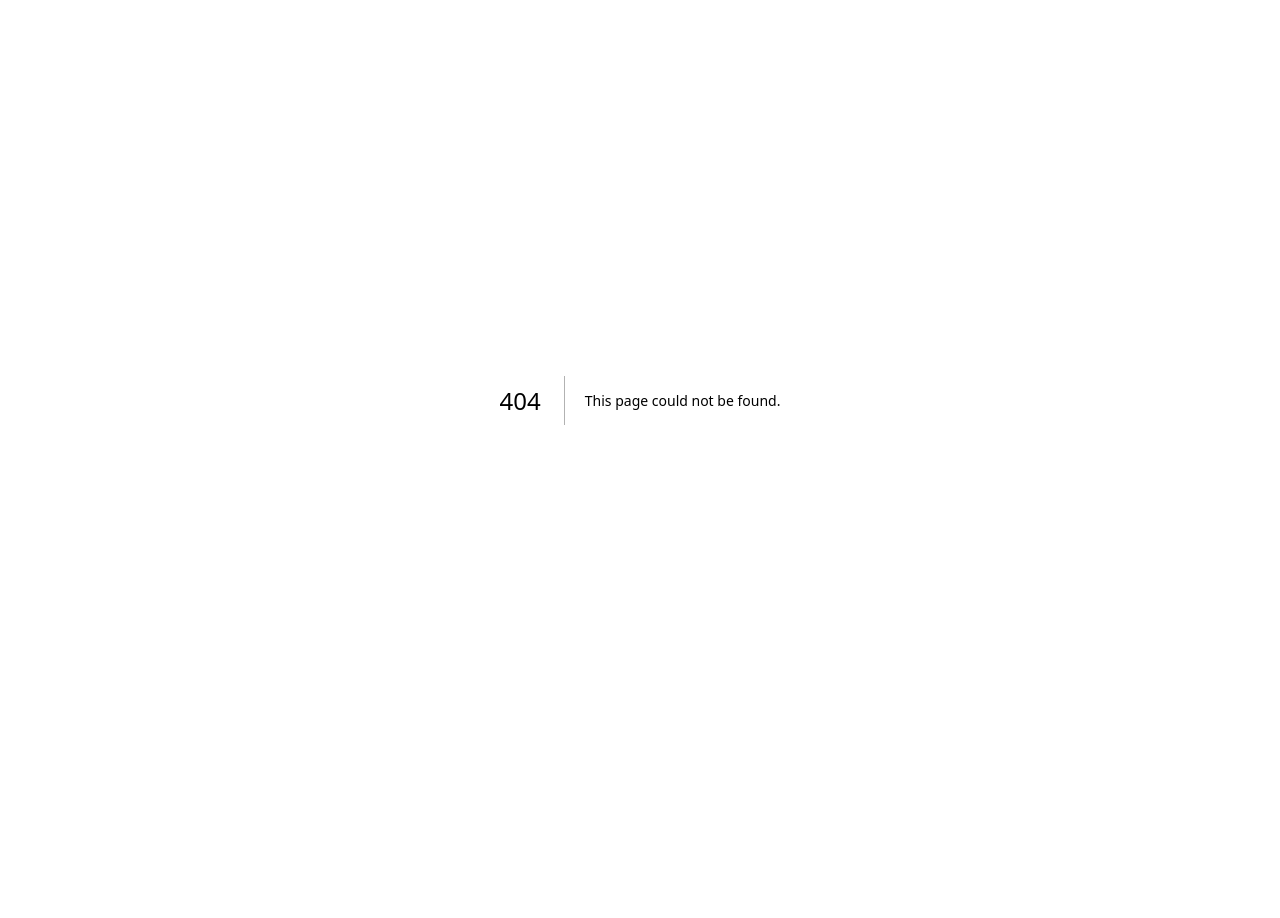
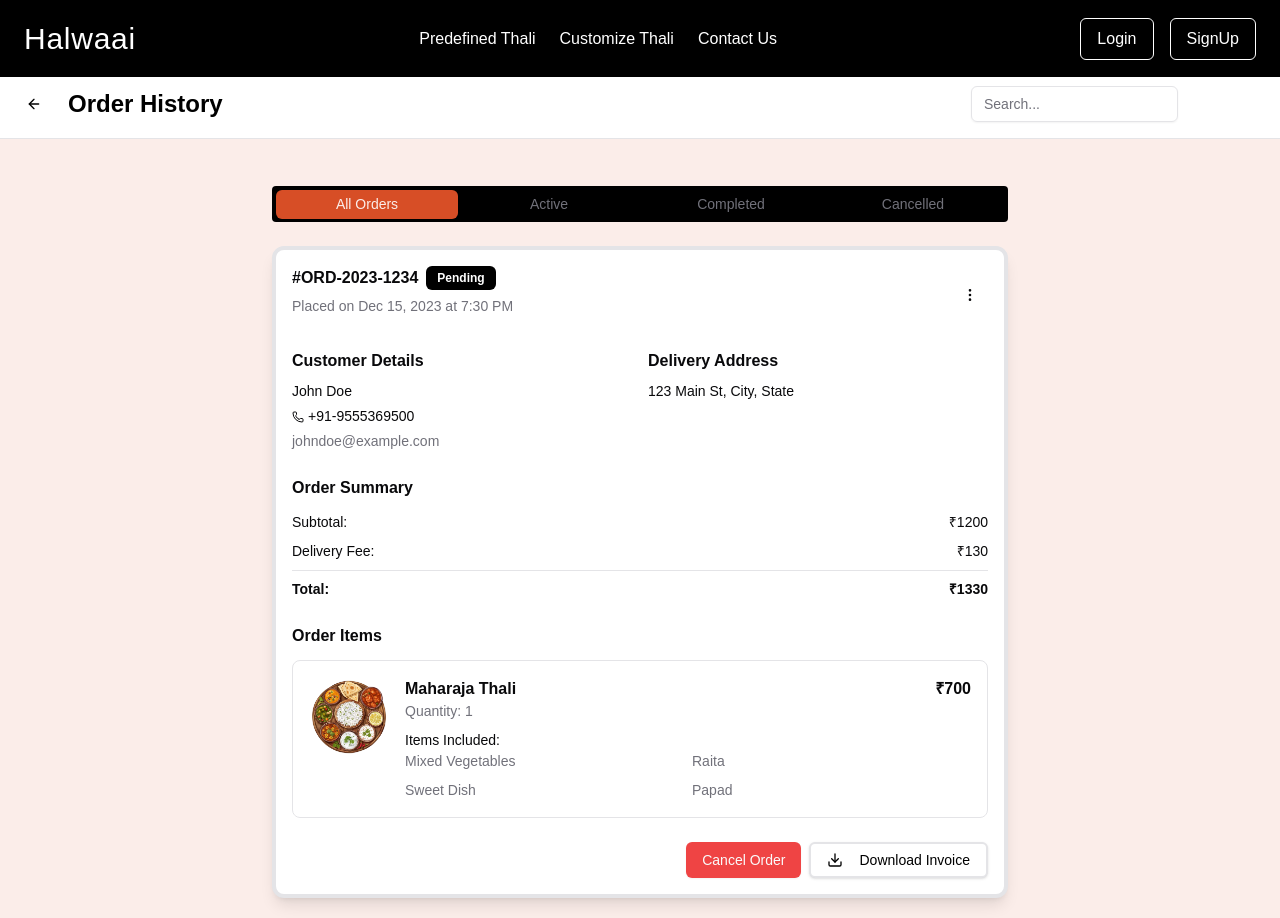
Before and after one commit to Ramsha42001/halwaai-ui, a Next.js app: page /admin/orderDetails in a window 1280 px wide. Before the commit this address had no page. Before the commit the page ends 800 px from the top, so only its background shows below. Built offline with nearby package versions, Linux system fonts and the light colour scheme; a web font is replaced by a local one.

Commit message:
added admin order details

```diff
--- /dev/null
+++ b/src/app/admin/orderDetails/page.tsx
@@ -0,0 +1,223 @@
+'use client'
+
+import { useState } from 'react'
+import { ArrowLeft, MoreVertical, Download, Phone, Menu } from 'lucide-react'
+import { Input } from '@/components/ui/input'
+import { Button } from '@/components/ui/button'
+import { Card, CardContent, CardHeader } from '@/components/ui/card'
+import { Tabs, TabsList, TabsTrigger } from '@/components/ui/tabs'
+import { Badge } from '@/components/ui/badge'
+import {
+  Sheet,
+  SheetContent,
+  SheetTitle,
+  SheetTrigger,
+} from "@/components/ui/sheet"
+import {
+  DropdownMenu,
+  DropdownMenuContent,
+  DropdownMenuItem,
+  DropdownMenuTrigger,
+} from '@/components/ui/dropdown-menu'
+import { orders } from '@/app/data/orders'
+
+export default function History() {
+  const [searchQuery, setSearchQuery] = useState('')
+  const [activeTab, setActiveTab] = useState('all')
+
+  return (
+    <div className="container mx-auto p-4 max-w-3xl mt-[70px] pb-[40%] sm:pb-[30%] lg:pb-[20px]">
+      <div className="fixed top-[70px] left-0 right-0 flex items-center justify-between p-4 mb-6 bg-white border-b text-[black] z-30">
+        <div className="flex items-center gap-4">
+          <Button variant="ghost" size="icon">
+            <ArrowLeft className="h-5 w-5" />
+          </Button>
+          <h1 className="text-xl md:text-2xl font-semibold">Order History</h1>
+        </div>
+        <div className="flex items-center gap-2">
+          <Input
+            type="search"
+            placeholder="Search..."
+            className="max-w-[120px] md:max-w-xs hidden md:block"
+            value={searchQuery}
+            onChange={(e) => setSearchQuery(e.target.value)}
+          />
+          <Sheet>
+            <SheetTitle className="text-transparent">
+              Category
+            </SheetTitle>
+            <SheetTrigger asChild>
+              <Button variant="ghost" size="icon" className="md:hidden">
+                <Menu className="h-5 w-5 " />
+              </Button>
+            </SheetTrigger>
+            <SheetContent side="right" className="w-[200px] sm:w-[300px]">
+              <div className="flex flex-col gap-4 mt-6">
+                <Button
+                  variant={activeTab === 'all' ? 'default' : 'ghost'}
+                  onClick={() => setActiveTab('all')}
+                  className="w-full justify-start bg-opacity-40"
+                >
+                  All Orders
+                </Button>
+                <Button
+                  variant={activeTab === 'active' ? 'default' : 'ghost'}
+                  onClick={() => setActiveTab('active')}
+                  className="w-full justify-start bg-opacity-40"
+                >
+                  Active
+                </Button>
+                <Button
+                  variant={activeTab === 'completed' ? 'default' : 'ghost'}
+                  onClick={() => setActiveTab('completed')}
+                  className="w-full justify-start bg-opacity-40"
+                >
+                  Completed
+                </Button>
+                <Button
+                  variant={activeTab === 'cancelled' ? 'default' : 'ghost'}
+                  onClick={() => setActiveTab('cancelled')}
+                  className="w-full justify-start bg-opacity-40"
+                >
+                  Cancelled
+                </Button>
+              </div>
+            </SheetContent>
+          </Sheet>
+        </div>
+      </div>
+
+      <div className="mt-[80px] md:mt-[100px]">
+        <Input
+          type="search"
+          placeholder="Search Orders..."
+          className="mb-4 md:hidden"
+          value={searchQuery}
+          onChange={(e) => setSearchQuery(e.target.value)}
+        />
+
+        <Tabs value={activeTab} onValueChange={setActiveTab} className="mb-6 bg-[black] rounded-sm hidden md:block">
+          <TabsList className="grid w-full grid-cols-4 bg-[black] ">
+            <TabsTrigger value="all">All Orders</TabsTrigger>
+            <TabsTrigger value="active">Active</TabsTrigger>
+            <TabsTrigger value="completed">Completed</TabsTrigger>
+            <TabsTrigger value="cancelled">Cancelled</TabsTrigger>
+          </TabsList>
+        </Tabs>
+
+        <div className="space-y-4">
+          {orders.map((order) => (
+            <Card key={order.id} className="overflow-hidden">
+              <CardHeader className="flex flex-row items-center justify-between p-4">
+                <div className="space-y-1.5">
+                  <div className="flex items-center gap-2">
+                    <span className="font-semibold">#{order.id}</span>
+                    <Badge variant={order.status === 'pending' ? 'secondary' : 'default'} className="bg-[black] text-[white]">
+                      {order.status.charAt(0).toUpperCase() + order.status.slice(1)}
+                    </Badge>
+                  </div>
+                  <p className="text-sm text-muted-foreground">
+                    Placed on {order.date} at {order.time}
+                  </p>
+                </div>
+                <DropdownMenu>
+                  <DropdownMenuTrigger asChild>
+                    <Button variant="ghost" size="icon">
+                      <MoreVertical className="h-4 w-4" />
+                    </Button>
+                  </DropdownMenuTrigger>
+                  <DropdownMenuContent align="end">
+                    <DropdownMenuItem>Accept Order</DropdownMenuItem>
+                    <DropdownMenuItem>Reject Order</DropdownMenuItem>
+                    <DropdownMenuItem>Download Invoice</DropdownMenuItem>
+                  </DropdownMenuContent>
+                </DropdownMenu>
+              </CardHeader>
+              <CardContent className="p-4">
+                <div className="grid gap-6">
+                  <div className="grid gap-4">
+                    <div className="grid grid-cols-1 sm:grid-cols-2 gap-4">
+                      <div>
+                        <h3 className="font-semibold mb-2">Customer Details</h3>
+                        <div className="space-y-1 text-sm">
+                          <p>{order.customer.name}</p>
+                          <p className="flex items-center gap-1">
+                            <Phone className="h-3 w-3" />
+                            {order.customer.phone}
+                          </p>
+                          <p className="text-muted-foreground">{order.customer.email}</p>
+                        </div>
+                      </div>
+                      <div>
+                        <h3 className="font-semibold mb-2">Delivery Address</h3>
+                        <p className="text-sm">{order.deliveryAddress}</p>
+                      </div>
+                    </div>
+                  </div>
+
+                  <div>
+                    <h3 className="font-semibold mb-3">Order Summary</h3>
+                    <div className="space-y-2 text-sm">
+                      <div className="flex justify-between">
+                        <span>Subtotal:</span>
+                        <span>₹{order.subtotal}</span>
+                      </div>
+                      <div className="flex justify-between">
+                        <span>Delivery Fee:</span>
+                        <span>₹{order.deliveryFee}</span>
+                      </div>
+                      <div className="flex justify-between font-semibold border-t pt-2">
+                        <span>Total:</span>
+                        <span>₹{order.total}</span>
+                      </div>
+                    </div>
+                  </div>
+
+                  <div>
+                    <h3 className="font-semibold mb-3">Order Items</h3>
+                    {order.items.map((item) => (
+                      <div key={item.id} className="flex flex-col sm:flex-row gap-4 p-4 border rounded-lg">
+                        <img
+                          src="/images/thali1.png"
+                          alt={item.name}
+                          className="w-full sm:w-20 h-40 sm:h-20 rounded-md object-cover"
+                        />
+                        <div className="flex-1">
+                          <div className="flex flex-col sm:flex-row justify-between items-start gap-2">
+                            <div>
+                              <h4 className="font-semibold">{item.name}</h4>
+                              <p className="text-sm text-muted-foreground">
+                                Quantity: {item.quantity}
+                              </p>
+                            </div>
+                            <span className="font-semibold">₹{item.price}</span>
+                          </div>
+                          <div className="mt-2">
+                            <p className="text-sm font-medium">Items Included:</p>
+                            <div className="grid grid-cols-1 sm:grid-cols-2 gap-2 text-sm text-muted-foreground">
+                              {item.includedItems.map((includedItem, index) => (
+                                <p key={index}>{includedItem}</p>
+                              ))}
+                            </div>
+                          </div>
+                        </div>
+                      </div>
+                    ))}
+                  </div>
+
+                  <div className="flex flex-col sm:flex-row justify-end gap-2">
+                    <Button variant="destructive" className="w-full sm:w-auto">Cancel Order</Button>
+                    <Button className="w-full sm:w-auto text-[black] border-[2px]">
+                      <Download className="h-4 w-4 mr-2 text-[black]" />
+                      Download Invoice
+                    </Button>
+                  </div>
+                </div>
+              </CardContent>
+            </Card>
+          ))}
+        </div>
+      </div>
+    </div>
+  )
+}
```
